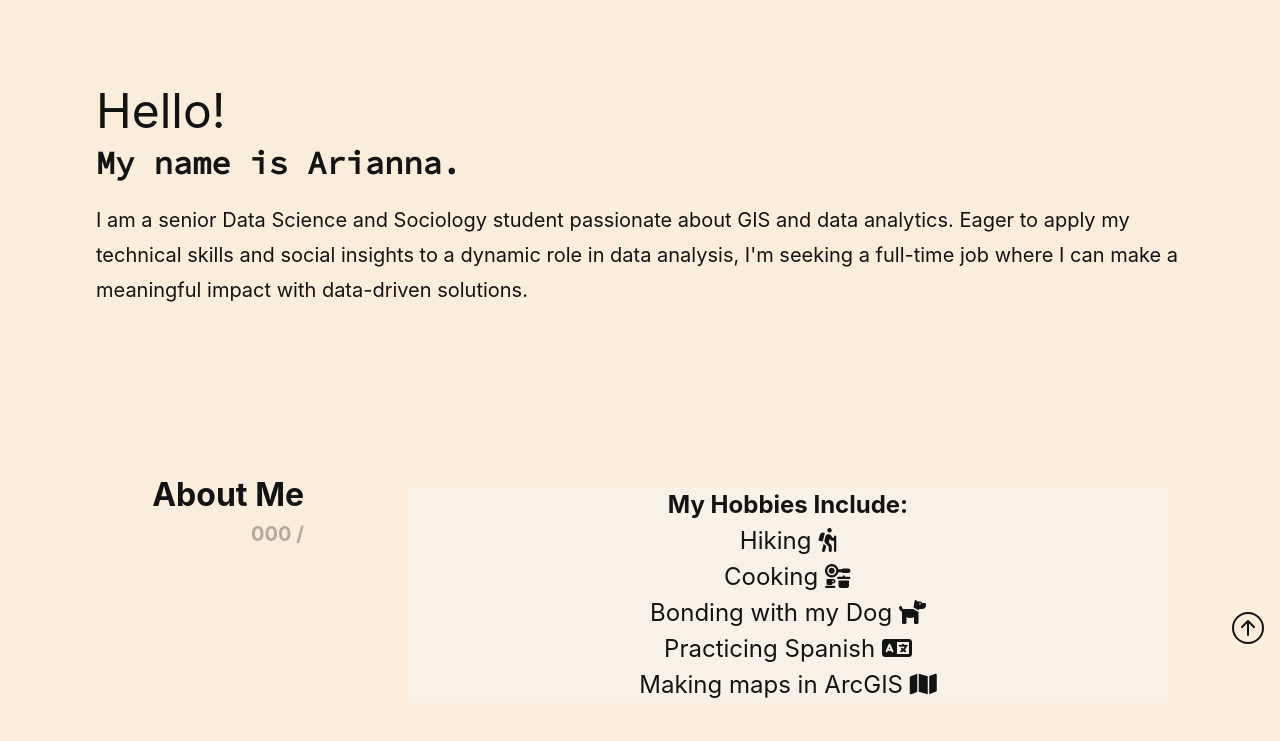
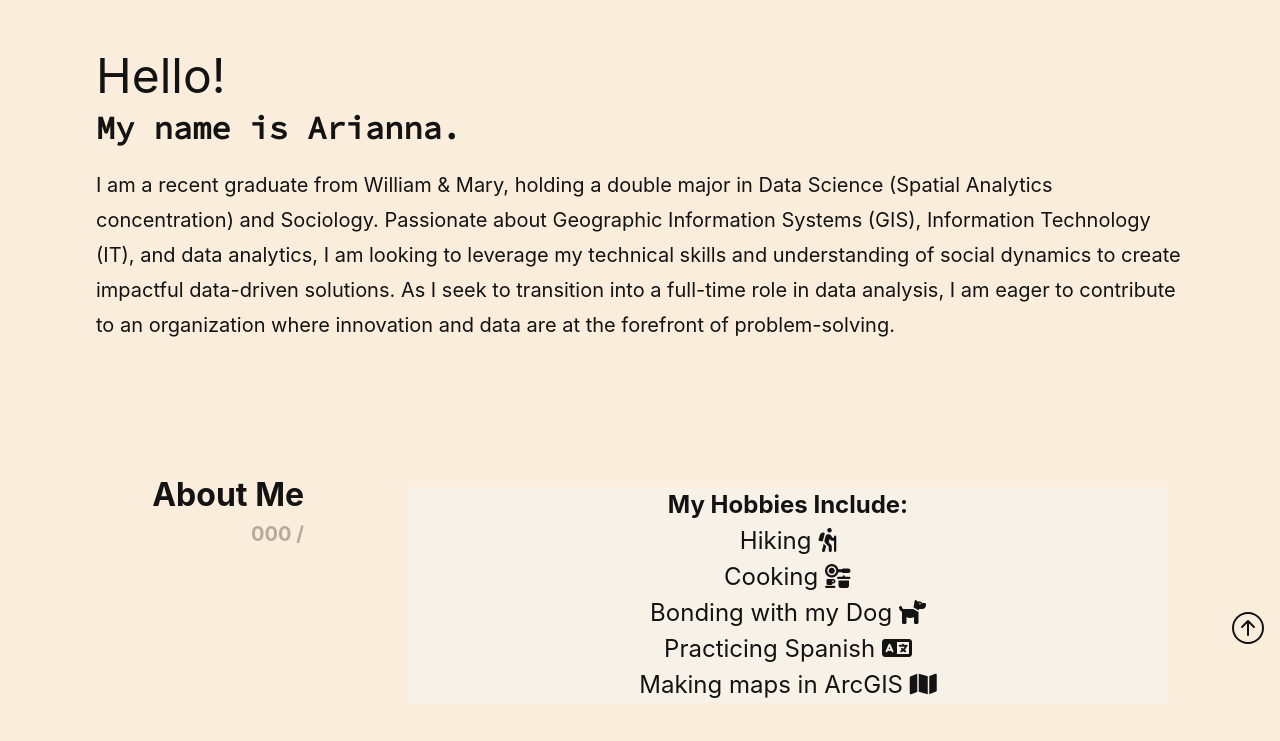
Before and after one commit to LaGamma-Arianna/LaGamma-Arianna.github.io, a plain HTML site: page index.html in a window 1280 px wide. Shown: the part 135-876 px from the top of the page. Drawn offline with nearby package versions, Linux system fonts and the light colour scheme.

Commit message:
Update index.html
edit profile description

```diff
--- a/index.html
+++ b/index.html
@@ -67,9 +67,13 @@
         <div class="headerBlock">
             <div class="homeMainText">Hello!</div>
             <div class="homeNameText">My name is Arianna.</div><br>
-            <div class="homeSubText">I am a senior Data Science and Sociology student passionate about GIS and data analytics.
-                Eager to apply my technical skills and social insights to a dynamic role in data analysis,
-                I'm seeking a full-time job where I can make a meaningful impact with data-driven solutions. </div>
+            <div class="homeSubText"> I am a recent graduate from William & Mary, holding a double major in Data Science (Spatial Analytics concentration) and Sociology.
+                 Passionate about Geographic Information Systems (GIS), Information Technology (IT), and
+                data analytics, I am looking to leverage my technical skills and understanding of social dynamics
+                to create impactful data-driven solutions.
+                   As I seek to transition into a full-time role in data analysis, I am eager to contribute
+                to an organization where innovation and data are at the forefront of problem-solving.
+ </div>
         </div>
         <div id="about" class="contentBlock scrolled">
             <div class="blockLabel">
```
